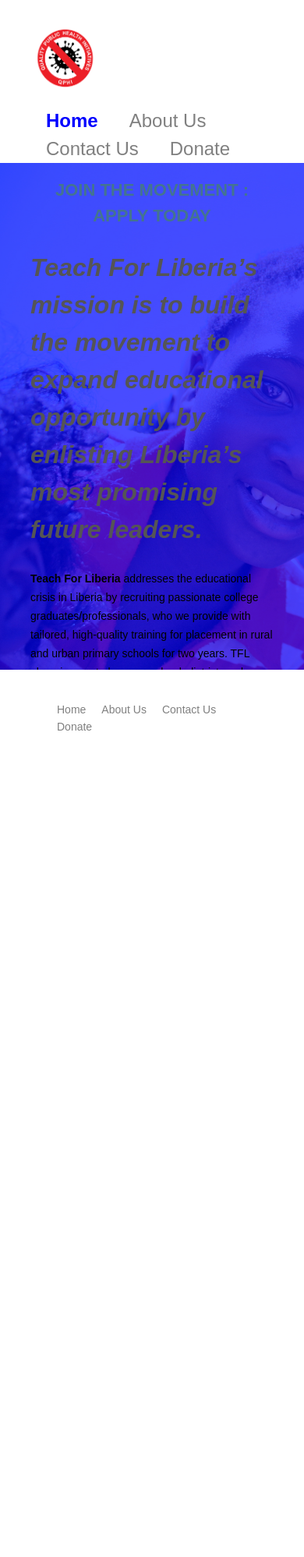
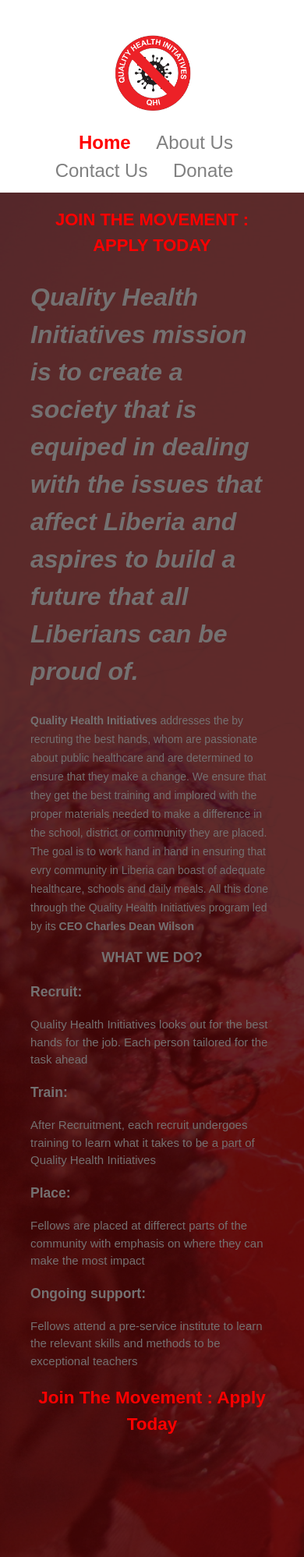
Before and after one commit to ishiekweneTelvin/qualityhealthinitiative, a plain HTML site: page index.html in a window 390 px wide. Shown: the top 1997 px of the page at 78% size. Before the commit the page ends 974 px from the top, so only its background shows below. Drawn offline with Linux system fonts and the light colour scheme.

Commit message:
new changes

```diff
--- a/index.html
+++ b/index.html
@@ -10,7 +10,7 @@
     <header>
 <div class="container">
     <div id="company_logo">
-        <img src="QPHI LOGO-01.png" alt="QHI_Logo">
+        <img src="QHI LOGO.png" alt="QHI_Logo">
     </div>
     <nav>
         <li class="current"><a href="index.html">Home</a></li>
@@ -29,35 +29,41 @@
            <div class="container">
             <div class="join-us">
                 <h1>Join The Movement : Apply Today </h1>
-                <h2>Teach For Liberia’s mission is to build the movement to expand
-                    educational opportunity by enlisting Liberia’s most promising future leaders.</h2>
-                    <p><strong>Teach For Liberia</strong>  addresses the educational crisis in Liberia by recruiting passionate college graduates/professionals,  who we provide with tailored, high-quality training for placement in rural and urban primary schools for two years. TFL alumni go on to become school, district, and community leaders, advocates, and entrepreneurs who work together with other stakeholders to change a system that leaves so many Liberian children behind. TFL is working to reach 125,000 Liberian
-                        children by 2025- greatly improving their life prospects through placing 700 high quality
-                        teachers in  90 local schools and communities.</p>
+                <h2>Quality Health Initiatives mission is to create a society that is equiped in dealing with the issues that affect Liberia and aspires to
+                    build a future that all Liberians can be proud of.
+                </h2>
+                    <p><strong>Quality Health Initiatives </strong>  addresses the
+                        by recruting the best hands, whom are passionate about public healthcare and are determined to
+                        ensure that they make a change. We ensure that they get the best training and implored
+                        with the proper materials needed to make a difference in the school, district or community
+                        they are placed.
+                        The goal is to work hand in hand in ensuring that evry community in Liberia can boast of adequate healthcare, schools
+                        and daily meals. All this done through the Quality Health Initiatives program led by its <strong>CEO Charles Dean Wilson</strong>
+
+
+                </p>
                 </div>
                  <div class="what-we-do">
                      <h2>WHAT WE DO?</h2>
 
             <div class="what-we-do-content">
                 <h3>Recruit:</h3>
+                <p>Quality Health Initiatives looks out for the best hands for the job. Each person tailored for the task ahead</p>
+
+                <h3>Train:</h3>
+                <p>After Recruitment, each recruit undergoes training to learn what it takes to be a part of Quality Health Initiatives </p>
+
+                <h3>Place:</h3>
+                <p>Fellows are placed at differect parts of the community with emphasis on where they can make the most impact</p>
+
+                <h3>Ongoing support:</h3>
                 <p>Fellows attend a pre-service institute to learn the relevant  skills and methods to be exceptional teachers</p>
 
-                <h3>Recruit:</h3>
-                <p>Fellows attend a pre-service institute to learn the relevant  skills and methods to be exceptional teachers</p>
 
-                <h3>Recruit:</h3>
-                <p>Fellows attend a pre-service institute to learn the relevant  skills and methods to be exceptional teachers</p>
-
-                <h3>Recruit:</h3>
-                <p>Fellows attend a pre-service institute to learn the relevant  skills and methods to be exceptional teachers</p>
-
-                <h3>Recruit:</h3>
-                <p>Fellows attend a pre-service institute to learn the relevant  skills and methods to be exceptional teachers</p>
-                <h3>The Alumni Impact:Given the transformational experience gained from the fellowship, Alumni are supported to drive impact across sectors as lifetime advocates of education reform.</h3>
-            </div>
+                </div>
                  </div>
 
-                 <h1>Join The Movement : Apply Today </h1>
+                 <h1 class="movement">Join The Movement : Apply Today </h1>
          </div>
            </div>
             </div>
--- a/style.css
+++ b/style.css
@@ -33,7 +33,7 @@
 header li {
     float: left;
     display:inline;
-    padding: 0 20px 0 20px;
+    padding: 0 10px 0 20px;
 
 }
 header #company_logo {
@@ -42,8 +42,8 @@
 }
 header #company_logo img {
     margin: 0;
-    width: 90px ;
-    height: 90px;
+    width: 120px ;
+    height: 120px;
 }
 
 header nav{
@@ -52,7 +52,7 @@
 }
 
 header .highlight, header .current a  {
-    color: blue;
+    color: red;
     font-weight: bold;
 }
 
@@ -64,12 +64,14 @@
 /* Showcase */
 
 #showcase {
-    min-height : 400px;
-height: 650px;
+  min-height: 400px;
+  height: 100vh;
+
 background-image: url(group-photo-of-a-children-2883380.jpg);
 background-size: cover;
 position: relative;
 overflow: hidden;
+color: #747171;
 }
 
 .overlay{
@@ -78,20 +80,20 @@
     left: 0;
     width: 100%;
     height: 100%;
-    background: rgba(0, 0, 255, .7);
+    background: rgba(71, 4, 4, 0.849);
 }
 
 #showcase .join-us h1{
     text-align: center;
     font-size: 22px;
     font-weight: 700px;
-    color: #447490;
+    color: red;
     text-transform: uppercase;
 }
 
 #showcase .join-us h2 {
     font-size: 32px;
-    color: #555555;
+    color: #747171;
     font-style: italic;
 }
 
@@ -104,7 +106,11 @@
     text-align: center;
     font-size: 18px;
     font-weight: 700;
-    color: #555555;
+    color: #747171;
+}
+.movement {
+    color: red;
+    text-align: center;
 }
 
 footer {
@@ -146,7 +152,7 @@
 }
 
 #main a {
-    color:blue;
+    color:red;
     text-decoration: none;
 
     font-size: 14px;
@@ -196,7 +202,7 @@
 }
 
 #main-about a {
-    color:blue;
+    color:red;
     text-decoration: none;
 
     font-size: 14px;
@@ -235,7 +241,7 @@
     text-transform: uppercase;
 }
 #about-last h1:hover {
-    color: #477490;
+    color: red;
     font-size: 36px;
 }
 #about-last p{
@@ -272,3 +278,19 @@
     line-height: 24px;
     color: #666666;
 }
+
+@media(max-width: 768px){
+    header #company_logo,
+    header nav,
+    header nav li {
+        text-align: center;
+        float: none;
+        width: 100%;
+        margin-bottom: 10px;
+        font-size: 9px;
+    }
+
+    #showcase{
+       min-height: 1800px ;
+    }
+}
```
Also changed, not shown: about-us.html (+18 -16 lines), contact.html (+5 -6 lines), donate.html (+2 -2 lines), QHI LOGO.png (added).
